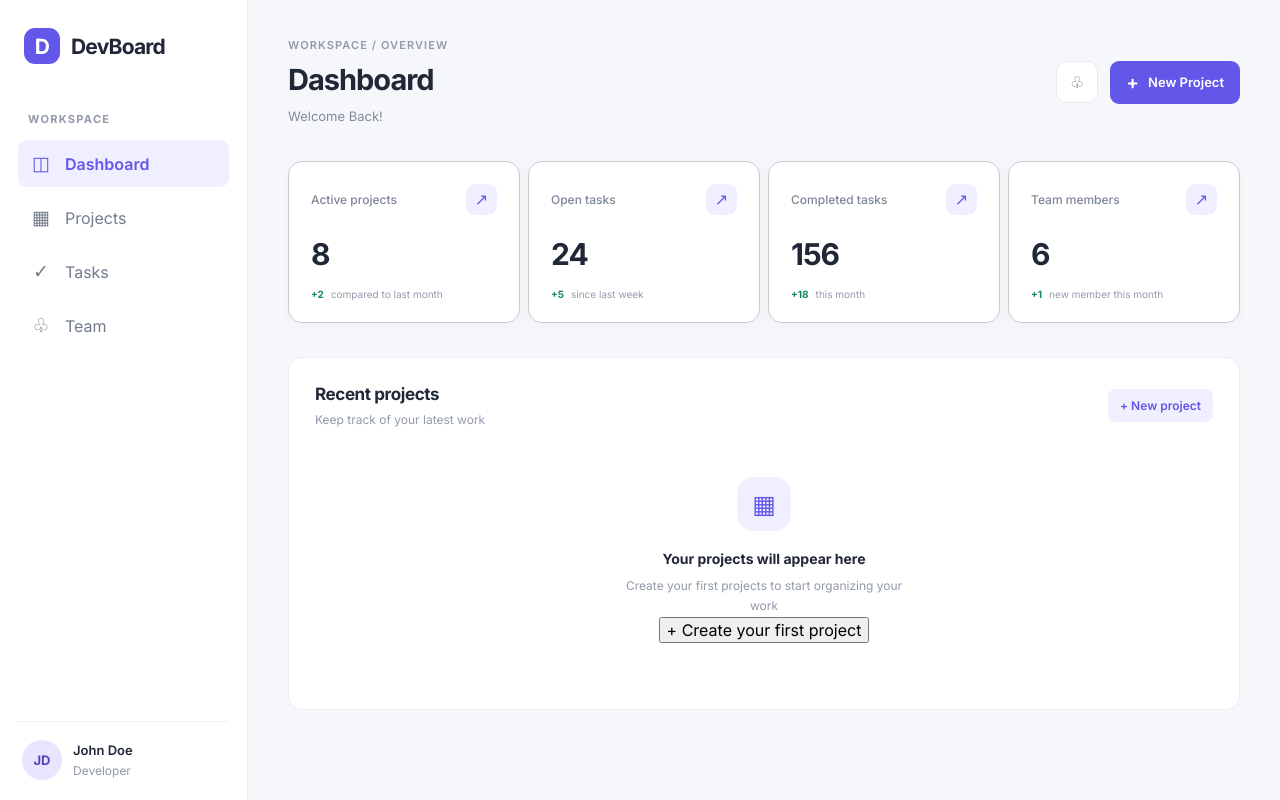
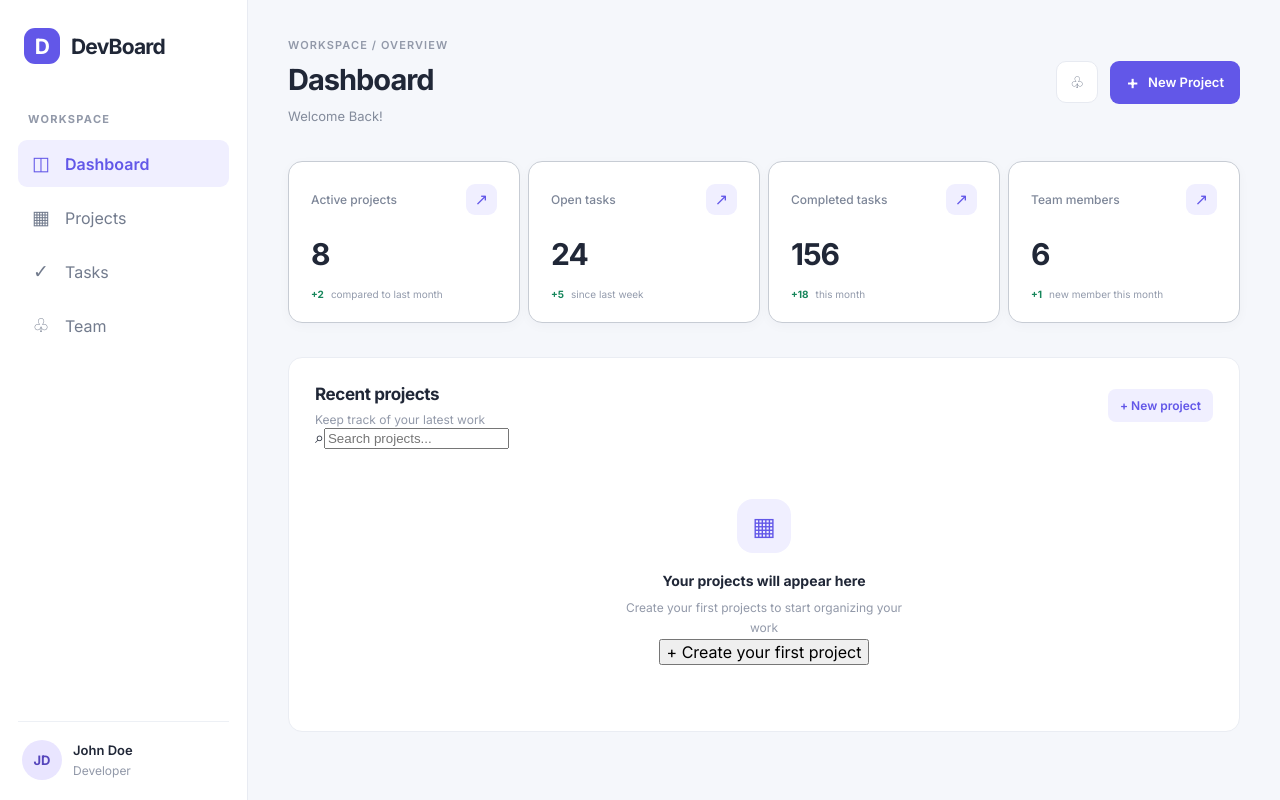
Before and after one commit to AleksandrKompanetc/devboard, a React (Vite) app: page / in a window 1280 px wide. Built offline with nearby package versions, Linux system fonts and the light colour scheme.

Commit message:
project search has been implemented

```diff
--- a/src/pages/Dashboard.tsx
+++ b/src/pages/Dashboard.tsx
@@ -142,6 +142,32 @@ export default function Dashboard() {
           </button>
         </div>
 
+        <div className='projects-toolbar'>
+          <div className='projects-search'>
+            <span className='projects-search__icon'>⌕</span>
+
+            <input
+              type='text'
+              className='projects-search__input'
+              placeholder='Search projects...'
+              value={searchQuery}
+              onChange={(event) => setSearchQuery(event.target.value)}
+              aria-label='Search projects by name'
+            />
+
+            {searchQuery && (
+              <button
+                type='button'
+                className='projects-search__clear'
+                onClick={() => setSearchQuery('')}
+                aria-label='Clear search'
+              >
+                ×
+              </button>
+            )}
+          </div>
+        </div>
+
         {projects.length === 0 ? (
           <div className='dashboard__empty-state'>
             <div className='dashboard__empty-icon'>▦</div>
@@ -155,7 +181,7 @@ export default function Dashboard() {
           </div>
         ) : (
           <div className='projects'>
-            {projects.map((project) => (
+            {filteredProjects.map((project) => (
               <article
                 className='project-card'
                 key={project.id}
@@ -236,9 +262,9 @@ export default function Dashboard() {
             aria-labelledby='delete-modal-title'
             aria-describedby='delete-modal-description'
           >
-            <div className='delete-modal-icon'>
+            {/* <div className='delete-modal-icon'>
               !
-            </div>
+            </div> */}
 
             <h2 id='delete-modal-title'>
               Delete Project?
```
